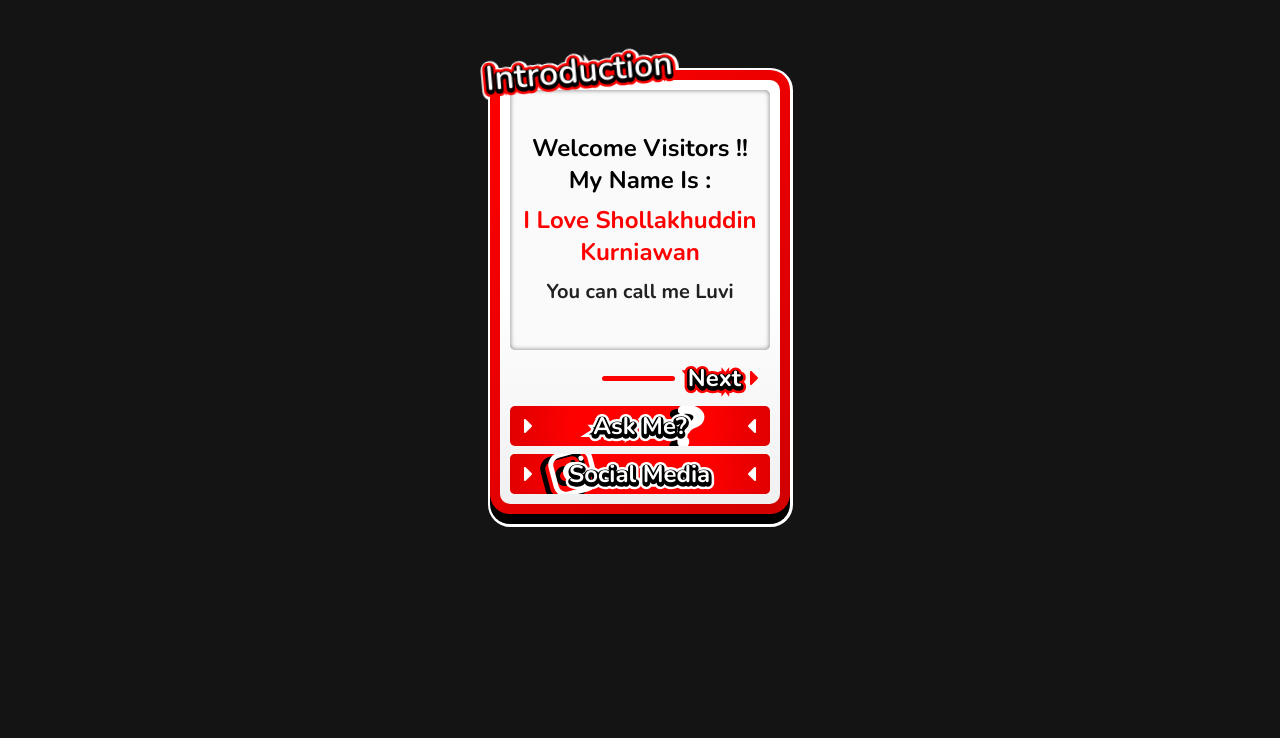
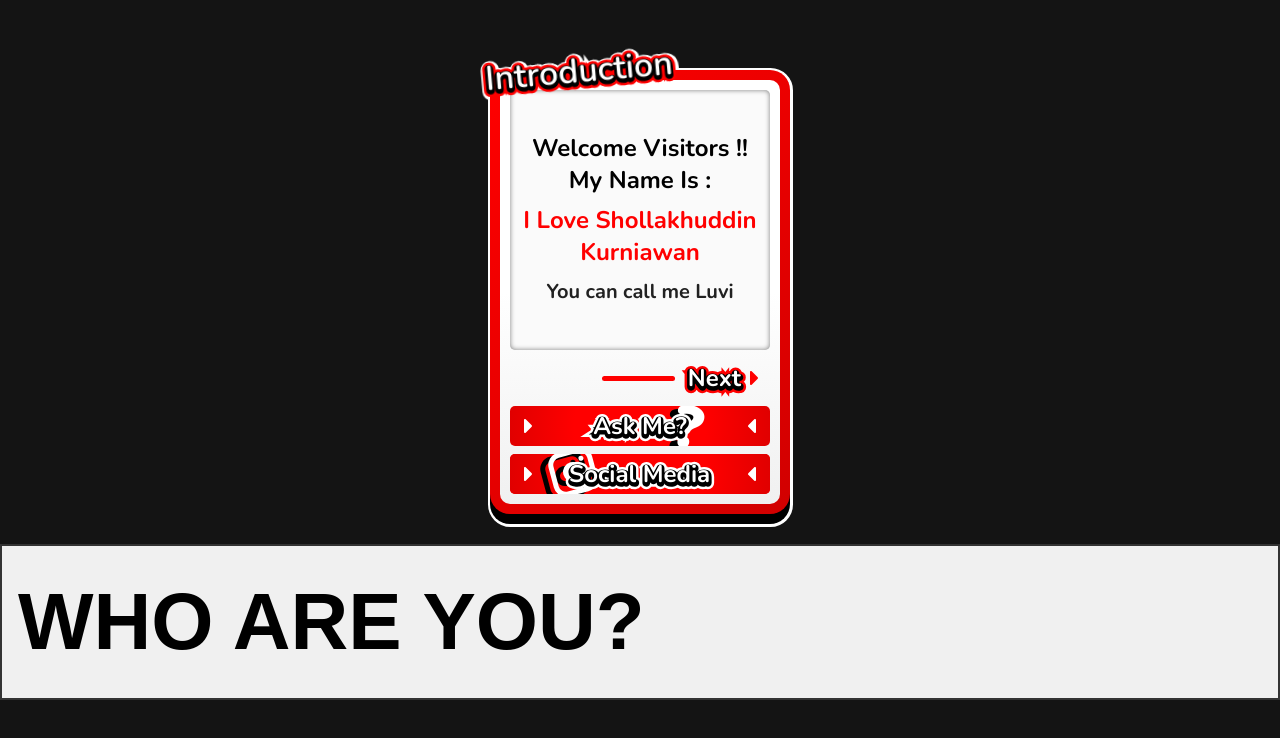
Before and after one commit to lluuvvii/my-personal-web-nextjs, a Next.js app: page / in a window 1280 px wide. Shown: the top 738 px of the page. Built offline with nearby package versions, Linux system fonts and the light colour scheme.

Commit message:
update bg text with animation scroll

```diff
--- a/src/app/components/introduction/IntroCardContents.tsx
+++ b/src/app/components/introduction/IntroCardContents.tsx
@@ -1422,7 +1422,7 @@ const IntroCardContents = ({ completeAnimation }: IntroCardContentsProps) => {
           </Button>
         </Box>
       </Stack>
-    </Box >
+    </Box>
   )
 }
 
--- a/src/app/components/introduction/IntroductionCard.tsx
+++ b/src/app/components/introduction/IntroductionCard.tsx
@@ -3,14 +3,19 @@
 import React, { useState } from 'react'
 import { Box, Typography } from '@mui/material'
 import IntroCardContents from './IntroCardContents'
-import { motion } from 'framer-motion'
+import { motion, useScroll, useTransform } from 'framer-motion'
 
 const IntroductionCard = () => {
   const [onHover, setOnHover] = useState(false)
   const [onTouch, setOnTouch] = useState(false)
   const [completeAnimation, setCompleteAnimation] = useState(false)
+  const { scrollYProgress } = useScroll();
+  const x = useTransform(scrollYProgress, [0, 1], ['100%', '0%']);
 
   const letters = Array.from('Introduction');
+
+  const text = "WHO ARE YOU?";
+
 
   return (
     <Box
@@ -29,6 +34,33 @@ const IntroductionCard = () => {
         damping: 35,
         delay: 0.5
       }}>
+      <Box
+        sx={{
+          position: 'fixed',
+          bottom: 100,
+          left: 0,
+          overflow: 'hidden',
+          width: '100%',
+          border: '2px solid #333',
+          padding: '16px',
+          backgroundColor: '#f0f0f0',
+        }}
+      >
+        {/* Animasi teks menggunakan keyframes dan transform */}
+        <motion.div
+          style={{
+            whiteSpace: 'nowrap',
+            fontSize: '5rem',
+            fontWeight: 'bold',
+            fontFamily: 'fantasy',
+            color: 'black',
+            display: 'inline-block',
+            x
+          }}
+        >
+          {text}
+        </motion.div>
+      </Box>
       {/* top left particles */}
       {/* star long shadow */}
       {/* <Box
```
